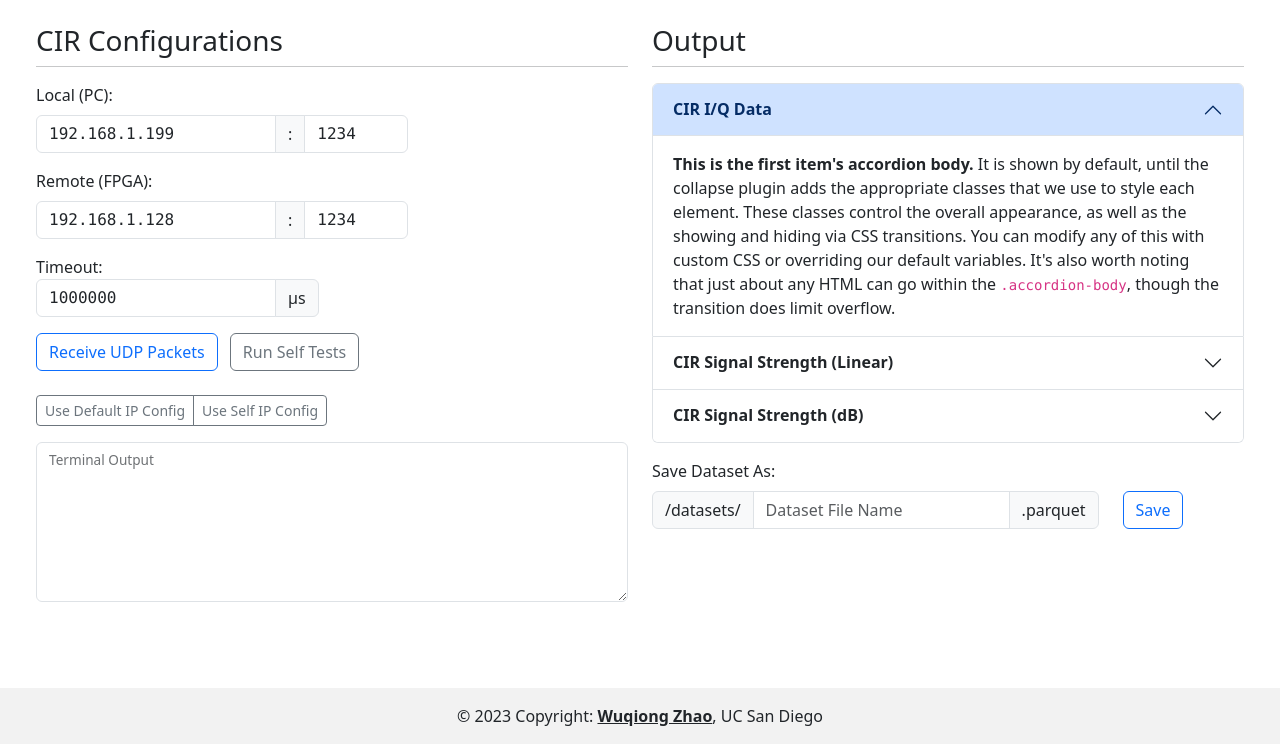
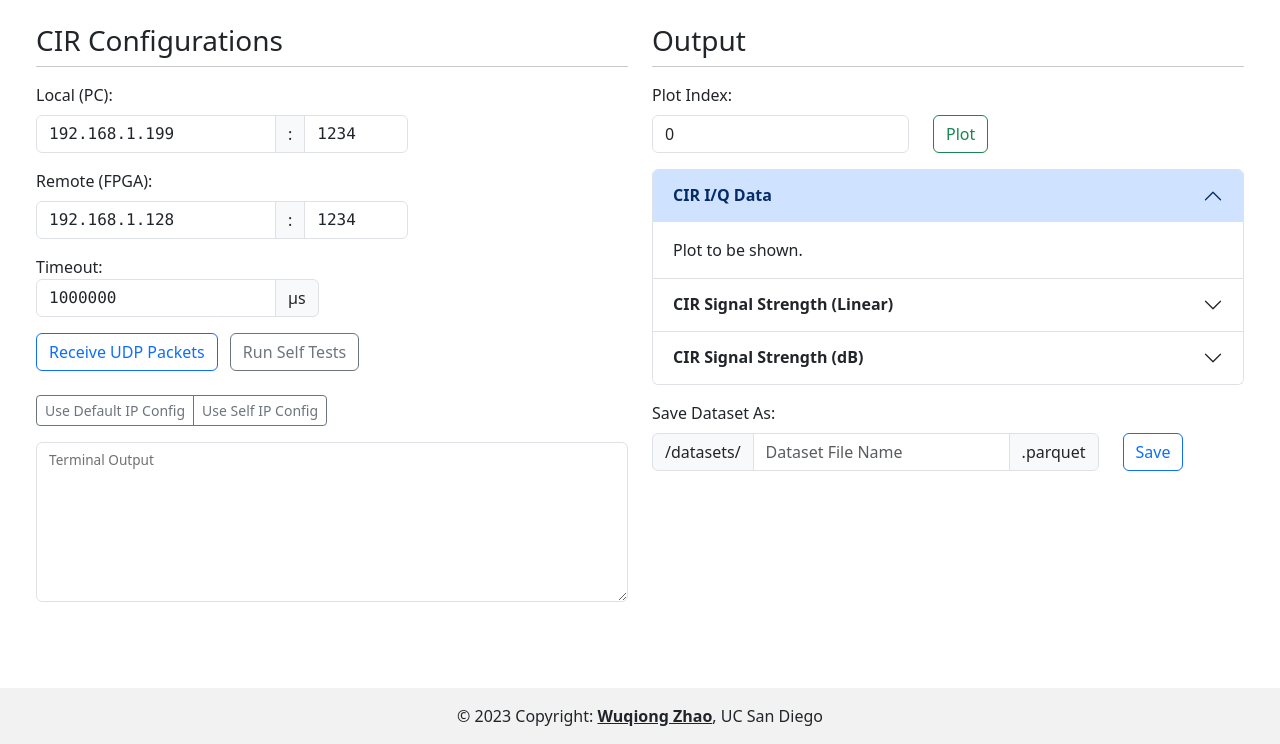
Before and after one commit to m2c-lab/udp-process, a Flask app: page / in a window 1280 px wide. Shown: the part 56-800 px from the top of the page. Run offline with Flask 3, Linux system fonts and the light colour scheme; parts of the project's set-up code (start-up, migrations or seed data) failed here and were passed over; some libraries are stand-ins or nearby versions.

Commit message:
Basic Functions of UI (#5)

```diff
--- /dev/null
+++ b/requirements.txt
@@ -0,0 +1,3 @@
+parquet-tools
+matplotlib
+flask
--- a/ui/app.py
+++ b/ui/app.py
@@ -1,6 +1,12 @@
 from flask import Flask, render_template, request, jsonify
 from pathlib import Path
 import subprocess
+import base64
+from io import BytesIO
+import pandas as pd
+import pyarrow.parquet as pq
+import numpy as np
+from matplotlib.figure import Figure
 
 app = Flask(__name__)
 
@@ -30,14 +36,108 @@ def receive_udp():
     timeout = request.form.get('timeout')
 
     # First save config to file
+    config_path = root_dir / "ui" / "tmp" / "cfg.yml"
+    with open(config_path, 'w') as f:
+        f.write("# Automatically generated by M2C UDP Process Web UI.\n")
+        f.write("# Do not edit this file manually.\n")
+        f.write(f"receive:\n")
+        f.write(f"  local:\n")
+        f.write(f"    ip: {local_ip}\n")
+        f.write(f"    port: {local_port}\n")
+        f.write(f"  remote:\n")
+        f.write(f"    ip: {remote_ip}\n")
+        f.write(f"    port: {remote_port}\n")
+        f.write(f"  timeout: {timeout}\n")
 
     # Run C++ program to receive UDP data
+    cpp_program = root_dir / "bin" / "m2c-udp-process"
+    command = f"{cpp_program} r {config_path} -V"
 
-    # Return result (change this to something more useful)
-    result = "Received UDP data. Local IP: {}, Local Port: {}, Remote IP: {}, Remote Port: {}, Timeout: {}".format(
-        local_ip, local_port, remote_ip, remote_port, timeout)
+    # Return JSON result (change this to something more useful),
+    # including result and success flag
+    try:
+        result = subprocess.check_output(command, shell=True, text=True)
+        return jsonify({'result': result, 'success': True})
+    except subprocess.CalledProcessError as e:
+        return jsonify({'result': f"Error: {e}", 'success': False})
 
-    return jsonify({'result': result})
+@app.route('/plot', methods=['POST'])
+def plot():
+    plot_index = int(request.form.get('plotIndex'))
+    parquet_file = pq.ParquetFile(root_dir / "test1.parquet")
+
+    total_rows = 0  # Initialize a variable to count total rows
+
+    # TODO: Number of rows come from C++ program
+
+    try:
+        # Iterate through the row groups and accumulate the total row count
+        for row_group_index in range(parquet_file.num_row_groups):
+            row_group = parquet_file.metadata.row_group(row_group_index)
+            total_rows += row_group.num_rows
+
+            # Check if the plot_index is within the current row group
+            if plot_index < total_rows:
+                # Calculate the relative index within the current row group
+                relative_index = plot_index - (total_rows - row_group.num_rows)
+                # Read the specific row group
+                row_group_data = parquet_file.read_row_group(row_group_index)
+                # Extract the specific row within the row group
+                row_data = row_group_data.to_pandas().iloc[[relative_index]]
+                CIR = np.uint32(row_data.iloc[0, 2:258])
+                CIR_I = []
+                CIR_Q = []
+                for i in range(0, 256):
+                    # Extract the 16-bit signed integer I and Q components from the 32-bit value
+                    Q_component = np.int16(CIR[i] & 0xffff)  # Mask the lower 16 bits
+                    I_component = np.int16((CIR[i] >> 16) & 0xFFFF)     # Shift and mask the higher 16 bits
+                    CIR_I.append(I_component)
+                    CIR_Q.append(Q_component)
+                CIR_abs = np.sqrt(np.square(np.int64(CIR_I)) + np.square(np.int64(CIR_Q)))
+                # Plot the CIR
+                # Fig. 1: CIR I/Q
+                fig1 = Figure(figsize=(8, 3.5))  # Adjust the figure size (width, height) as needed
+                buf1 = BytesIO()
+                ax = fig1.subplots()
+                ax.plot(CIR_I, label='I')
+                ax.plot(CIR_Q, label='Q')
+                ax.set_xlim(0, 255)
+                ax.grid(True)
+                ax.set_xlabel('Sample Index')
+                ax.set_ylabel('Amplitude')
+                ax.legend()
+                fig1.tight_layout()
+                fig1.savefig(buf1, format="svg")
+                data1 = buf1.getvalue().decode("utf-8")
+                fig1_str = f"<div class=\"figure-container\">{data1}</div>"
+                # Fig. 2: CIR abs
+                fig2 = Figure(figsize=(8, 3.5))
+                buf2 = BytesIO()
+                ax = fig2.subplots()
+                ax.stem(CIR_abs, markerfmt=' ')
+                ax.set_xlim(0, 255)
+                ax.grid(True)
+                fig2.tight_layout()
+                fig2.savefig(buf2, format="svg")
+                data2 = buf2.getvalue().decode("utf-8")
+                fig2_str = f"<div class=\"figure-container\">{data2}</div>"
+                # Fig. 3: CIR abs (dB)
+                fig3 = Figure(figsize=(8, 3.5))
+                buf3 = BytesIO()
+                ax = fig3.subplots()
+                ax.stem(20 * np.log10(np.maximum(CIR_abs, 1)), markerfmt=' ')
+                ax.set_xlim(0, 255)
+                ax.grid(True)
+                fig3.tight_layout()
+                fig3.savefig(buf3, format="svg")
+                data3 = buf3.getvalue().decode("utf-8")
+                fig3_str = f"<div class=\"figure-container\">{data3}</div>"
+                # Return JSON result (change this to something more useful),
+                # including result and success flag
+                return jsonify({'success': True, 'fig1': fig1_str, 'fig2': fig2_str, 'fig3': fig3_str})
+        return jsonify({"error": f"Index {plot_index} not found"}), 404
+    except Exception as e:
+        return jsonify({"error": f"Plot error ({e})."}), 500
 
 if __name__ == '__main__':
     app.run(debug=True)
--- a/ui/static/script.js
+++ b/ui/static/script.js
@@ -1,51 +1,31 @@
 // Example starter JavaScript for disabling form submissions if there are invalid fields
 (() => {
-  'use strict'
+  "use strict";
 
   // Fetch all the forms we want to apply custom Bootstrap validation styles to
-  const forms = document.querySelectorAll('.needs-validation');
+  const forms = document.querySelectorAll(".needs-validation");
 
   // Loop over them and prevent submission
-  Array.from(forms).forEach(form => {
-    form.addEventListener('submit', event => {
+  Array.from(forms).forEach((form) => {
+    form.addEventListener(
+      "submit",
+      (event) => {
         var custom_valid = true;
-      if (form.getAttribute('id') == 'main_form') {
+        if (form.getAttribute("id") == "main_form") {
           custom_valid = validateEncoderParallelism();
         }
         if (!form.checkValidity() || !custom_valid) {
           event.preventDefault();
           event.stopPropagation();
-        form.classList.add('was-validated');
+          form.classList.add("was-validated");
         } else {
-        form.classList.remove('was-validated');
+          form.classList.remove("was-validated");
         }
-    }, false)
-  })
+      },
+      false
+    );
+  });
 })();
-
-// const commandInput = document.getElementById("commandInput");
-// const runButton = document.getElementById("runButton");
-// const outputArea = document.getElementById("outputArea");
-
-// runButton.addEventListener("click", () => {
-//   const command = commandInput.value;
-
-//   // Make an AJAX request to a Flask route for command execution
-//   fetch("/execute_command", {
-//     method: "POST",
-//     headers: {
-//       "Content-Type": "application/x-www-form-urlencoded",
-//     },
-//     body: `command=${encodeURIComponent(command)}`,
-//   })
-//     .then((response) => response.json())
-//     .then((data) => {
-//       outputArea.value = data.result;
-//     })
-//     .catch((error) => {
-//       outputArea.value = "An error occurred while processing the command.";
-//     });
-// });
 
 $(document).ready(function () {
   $("#receive-udp-button").click(function () {
@@ -73,9 +53,9 @@ $(document).ready(function () {
         var result = response.responseJSON.result;
         $("#terminal-output").val(result);
       },
-      complete: function() {
+      complete: function () {
         $("#run-loading-spinner").addClass("visually-hidden");
-      }
+      },
     });
   });
 
@@ -92,9 +72,58 @@ $(document).ready(function () {
         var result = response.responseJSON.result;
         $("#terminal-output").val(result);
       },
-      complete: function() {
+      complete: function () {
         $("#run-loading-spinner").addClass("visually-hidden");
-      }
+      },
     });
   });
+
+  $("#plot-button").click(function () {
+    // Show the loading spinner
+    $("#plot-spinner").removeClass("visually-hidden");
+
+    // Get the plot index from the input field
+    var plotIndex = $("#plot-index").val();
+
+    // Make the AJAX request
+    $.ajax({
+      type: "POST",
+      url: "/plot",
+      data: {
+        plotIndex: plotIndex,
+      },
+      success: function (response) {
+        // Handle the successful response here
+        // Update the HTML content with CIR data and plots
+        $("#cirIQContent").html(response.fig1);
+        $("#cirLinearPlot").html(response.fig2);
+        $("#cirDbPlot").html(response.fig3);
+        $("#errorModal").modal("hide");
+      },
+      error: function (error) {
+        // Handle the error response here
+        console.error("Error loading CIR data and plots:", error);
+        $("#errorModal .modal-body").html("An error occurred: " + error.responseJSON.error);
+        $("#errorModal").modal("show");
+      },
+      complete: function () {
+        // Hide the loading spinner when the request is complete
+        $("#plot-spinner").addClass("visually-hidden");
+      },
     });
+  });
+
+  $("#use-default-ip-cfg-button").click(function () {
+    $("#local-ip").val("192.168.1.199");
+    $("#local-port").val("1234");
+    $("#remote-ip").val("192.168.1.128");
+    $("#remote-port").val("1234");
+  });
+
+  $("#use-self-ip-cfg-button").click(function () {
+    $("#local-ip").val("127.0.0.1");
+    $("#local-port").val("1234");
+    $("#remote-ip").val("127.0.0.1");
+    $("#remote-port").val("1234");
+  });
+});
--- a/ui/templates/index.html
+++ b/ui/templates/index.html
@@ -46,20 +46,20 @@
         <label for="local-ip" class="form-label">Local (PC):</label>
         <div class="input-group mb-3">
           <input type="text" class="form-control font-monospace" placeholder="Local IP" aria-label="Local IP"
-            id="local-ip" style="max-width: 15em;" value="192.168.1.199" min="1" max="65535" required
+            id="local-ip" style="max-width: 15em;" value="192.168.1.199" required
             pattern="((^|\.)((25[0-5])|(2[0-4]\d)|(1\d\d)|([1-9]?\d))){4}$">
           <span class="input-group-text font">:</span>
           <input type="number" class="form-control font-monospace" placeholder="Port" aria-label="Local Port"
-            id="local-port" style="max-width: 6.5em;" value="1234" required>
+            id="local-port" style="max-width: 6.5em;" value="1234" min=0 max=65535 required>
         </div>
         <label for="remote-ip" class="form-label">Remote (FPGA):</label>
         <div class="input-group mb-3">
           <input type="text" class="form-control font-monospace" placeholder="Remote IP" aria-label="Remote IP"
-            id="remote-ip" style="max-width: 15em;" value="192.168.1.128" min="1" max="65535" required
+            id="remote-ip" style="max-width: 15em;" value="192.168.1.128" required
             pattern="((^|\.)((25[0-5])|(2[0-4]\d)|(1\d\d)|([1-9]?\d))){4}$">
           <span class="input-group-text">:</span>
           <input type="number" class="form-control font-monospace" placeholder="Port" aria-label="Remote Port"
-            id="remote-port" style="max-width: 6.5em;" value="1234" required>
+            id="remote-port" style="max-width: 6.5em;" value="1234" min=0 max=65535 required>
         </div>
         <div class="form-group">
           <label for="timeout">Timeout:</label>
@@ -76,9 +76,11 @@
         </div>
       </form>
       <br>
-      <div class="btn-group mb-3" role="group" aria-label="Basic outlined example">
-        <button type="button" class="btn btn-sm btn-outline-secondary">Use Default IP Config</button>
-        <button type="button" class="btn btn-sm btn-outline-secondary">Use Self IP Config</button>
+      <div class="btn-group mb-3" role="group" aria-label="IP Configurations">
+        <button type="button" id="use-default-ip-cfg-button" class="btn btn-sm btn-outline-secondary">Use Default IP
+          Config</button>
+        <button type="button" id="use-self-ip-cfg-button" class="btn btn-sm btn-outline-secondary">Use Self IP
+          Config</button>
       </div>
       <div class="form-floating">
         <textarea id="terminal-output" readonly class="form-control font-monospace" style="height: 10em"></textarea>
@@ -90,58 +92,85 @@
     <div class="col col-lg">
       <h3 class="fw-light">Output</h3>
       <hr class="mt-0">
-      <div class="accordion mb-3" id="accordionPanelsStayOpenExample">
+      <form class="needs-validation" novalidate onsubmit="return false;">
+        <label for="plot-index" class="form-label">Plot Index:</label>
+        <div class="row">
+          <div class="col-auto">
+            <div class="input-group mb-3">
+              <input type="number" class="form-control" placeholder="Time Index" aria-label="Index" min="0" step="1"
+                value="0" id="plot-index" style="max-width: 20em;" required>
+            </div>
+          </div>
+          <div class="col-auto">
+            <button id="plot-button" type="submit" class="btn btn-outline-success">Plot</button>
+          </div>
+          <div id="plot-spinner" class="spinner-border float-end visually-hidden" role="status">
+            <span class="visually-hidden">Loading...</span>
+          </div>
+        </div>
+      </form>
+      <!-- Accordion to display CIR data and plots -->
+      <div class="accordion mb-3" id="cirAccordion">
+        <!-- CIR I/Q Data -->
         <div class="accordion-item">
-          <h2 class="accordion-header">
-            <button class="accordion-button" type="button" data-bs-toggle="collapse"
-              data-bs-target="#panelsStayOpen-collapseOne" aria-expanded="true"
-              aria-controls="panelsStayOpen-collapseOne">
+          <h2 class="accordion-header" id="cirIQHeader">
+            <button class="accordion-button" type="button" data-bs-toggle="collapse" data-bs-target="#cirIQData"
+              aria-expanded="true" aria-controls="cirIQData">
               <strong>CIR I/Q Data</strong>
             </button>
           </h2>
-          <div id="panelsStayOpen-collapseOne" class="accordion-collapse collapse show">
+          <div id="cirIQData" class="accordion-collapse collapse show" aria-labelledby="cirIQHeader">
             <div class="accordion-body">
-              <strong>This is the first item's accordion body.</strong> It is shown by default, until the collapse
-              plugin adds the appropriate classes that we use to style each element. These classes control the overall
-              appearance, as well as the showing and hiding via CSS transitions. You can modify any of this with custom
-              CSS or overriding our default variables. It's also worth noting that just about any HTML can go within the
-              <code>.accordion-body</code>, though the transition does limit overflow.
+              <!-- CIR I/Q data will be displayed here -->
+              <div id="cirIQContent">Plot to be shown.</div>
             </div>
           </div>
         </div>
+
+        <!-- CIR Signal Strength (Linear) -->
         <div class="accordion-item">
-          <h2 class="accordion-header">
+          <h2 class="accordion-header" id="cirLinearHeader">
             <button class="accordion-button collapsed" type="button" data-bs-toggle="collapse"
-              data-bs-target="#panelsStayOpen-collapseTwo" aria-expanded="false"
-              aria-controls="panelsStayOpen-collapseTwo">
+              data-bs-target="#cirLinearData" aria-expanded="false" aria-controls="cirLinearData">
               <strong>CIR Signal Strength (Linear)</strong>
             </button>
           </h2>
-          <div id="panelsStayOpen-collapseTwo" class="accordion-collapse collapse">
+          <div id="cirLinearData" class="accordion-collapse collapse" aria-labelledby="cirLinearHeader">
             <div class="accordion-body">
-              <strong>This is the second item's accordion body.</strong> It is hidden by default, until the collapse
-              plugin adds the appropriate classes that we use to style each element. These classes control the overall
-              appearance, as well as the showing and hiding via CSS transitions. You can modify any of this with custom
-              CSS or overriding our default variables. It's also worth noting that just about any HTML can go within the
-              <code>.accordion-body</code>, though the transition does limit overflow.
+              <!-- CIR Signal Strength (Linear) plot will be displayed here -->
+              <div id="cirLinearPlot">Plot to be shown.</div>
             </div>
           </div>
         </div>
+
+        <!-- CIR Signal Strength (dB) -->
         <div class="accordion-item">
-          <h2 class="accordion-header">
+          <h2 class="accordion-header" id="cirDbHeader">
             <button class="accordion-button collapsed" type="button" data-bs-toggle="collapse"
-              data-bs-target="#panelsStayOpen-collapseThree" aria-expanded="false"
-              aria-controls="panelsStayOpen-collapseThree">
+              data-bs-target="#cirDbData" aria-expanded="false" aria-controls="cirDbData">
               <strong>CIR Signal Strength (dB)</strong>
             </button>
           </h2>
-          <div id="panelsStayOpen-collapseThree" class="accordion-collapse collapse">
+          <div id="cirDbData" class="accordion-collapse collapse" aria-labelledby="cirDbHeader">
             <div class="accordion-body">
-              <strong>This is the third item's accordion body.</strong> It is hidden by default, until the collapse
-              plugin adds the appropriate classes that we use to style each element. These classes control the overall
-              appearance, as well as the showing and hiding via CSS transitions. You can modify any of this with custom
-              CSS or overriding our default variables. It's also worth noting that just about any HTML can go within the
-              <code>.accordion-body</code>, though the transition does limit overflow.
+              <!-- CIR Signal Strength (dB) plot will be displayed here -->
+              <div id="cirDbPlot">Plot to be shown.</div>
+            </div>
+          </div>
+        </div>
+      </div>
+      <div class="modal fade" id="errorModal" tabindex="-1" aria-labelledby="errorModalLabel" aria-hidden="true">
+        <div class="modal-dialog">
+          <div class="modal-content">
+            <div class="modal-header">
+              <h5 class="modal-title" id="errorModalLabel">Error</h5>
+              <button type="button" class="btn-close" data-bs-dismiss="modal" aria-label="Close"></button>
+            </div>
+            <div class="modal-body">
+              <!-- Error message will be inserted here -->
+            </div>
+            <div class="modal-footer">
+              <button type="button" class="btn btn-secondary" data-bs-dismiss="modal">Close</button>
             </div>
           </div>
         </div>
```
Also changed, not shown: 4 other files. Lines whose indentation alone changed are shown as unchanged.
